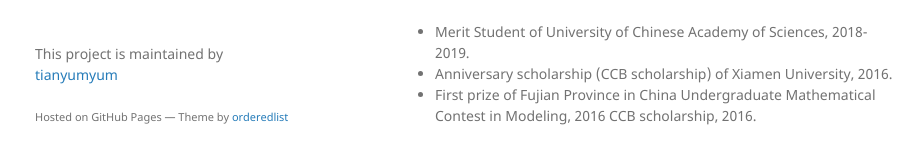
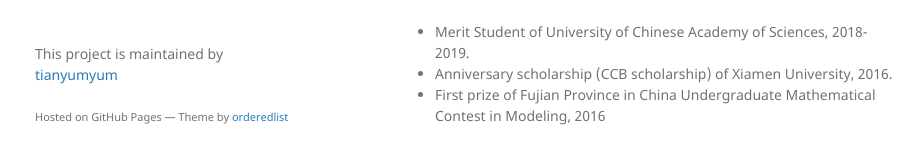
Before and after one commit to tianyumyum/test.github.io, a Jekyll site: the page built from index.md, in a window 1280 px wide and 1241 px high. Shown: the part 1045-1209 px from the top of the window, without its empty margins (175-1098 px from the left). Built offline with Jekyll 4.4.1, drawn with Linux system fonts in a browser that asks for light colours; our own code applies the rules of GitHub Pages for plain Markdown files.

Commit message:
Update index.md

```diff
--- a/index.md
+++ b/index.md
@@ -40,4 +40,3 @@ layout: default
 *   Merit Student of University of Chinese Academy of Sciences, 2018-2019.
 *   Anniversary scholarship (CCB scholarship) of Xiamen University, 2016.
 *   First prize of Fujian Province in China Undergraduate Mathematical Contest in Modeling, 2016
-CCB scholarship, 2016.
```
